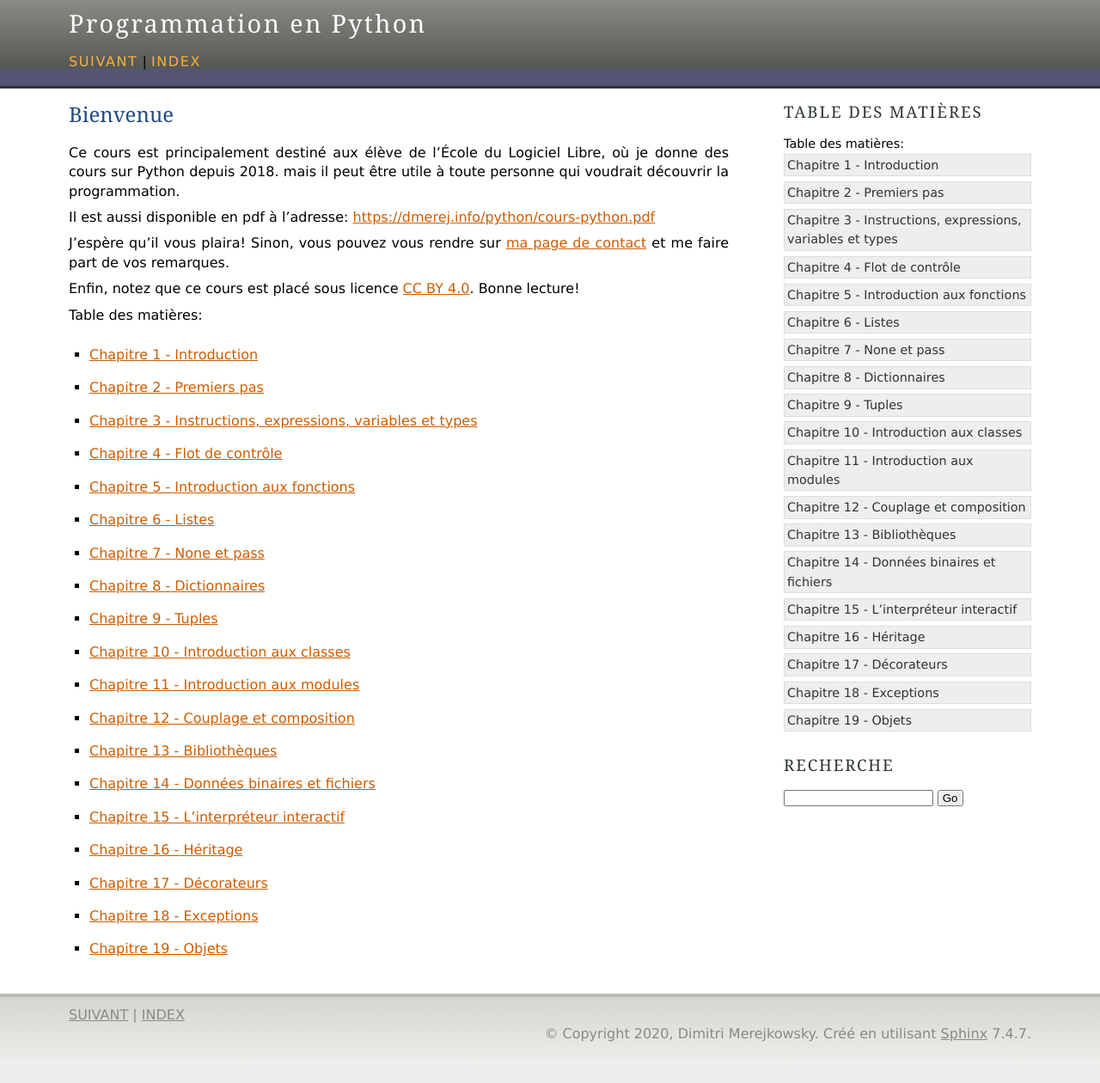
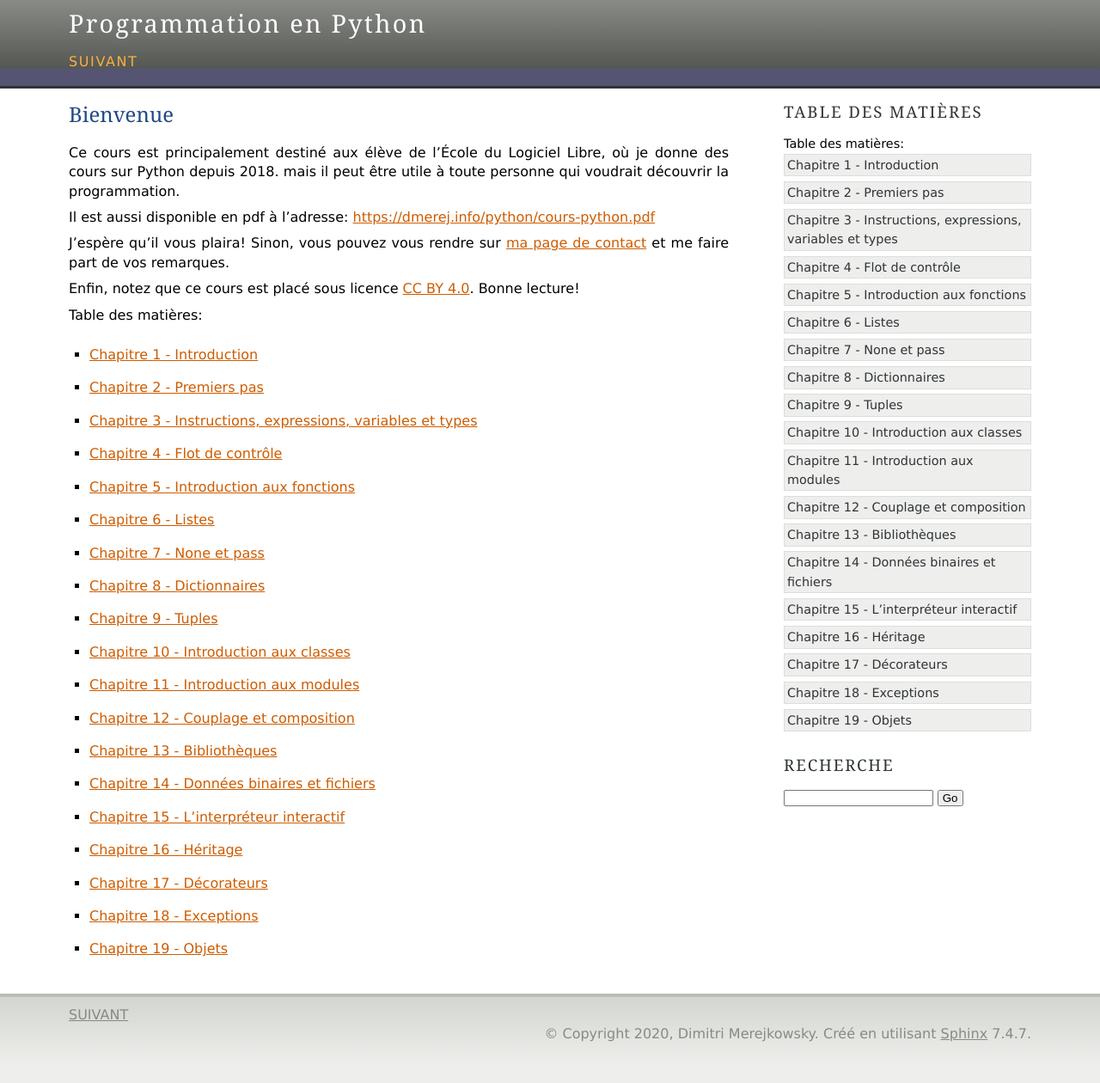
Before and after one commit to gruiick/cours-python, a Sphinx documentation site: the page built from cours/source/index.rst, in a window 1280 px wide. Shown: the whole page at 86% size. Built offline with Sphinx 7.4.7, drawn with Linux system fonts in a browser that asks for light colours.

Commit message:
Pas besoin d'index sur le cours en HTML

```diff
--- a/cours/source/conf.py
+++ b/cours/source/conf.py
@@ -15,3 +15,4 @@ html_theme = "agogo"
 # Don't use default "<project> <version> documentation"
 html_title = project
 html_static_path = ["_static"]
+html_use_index = False
```
